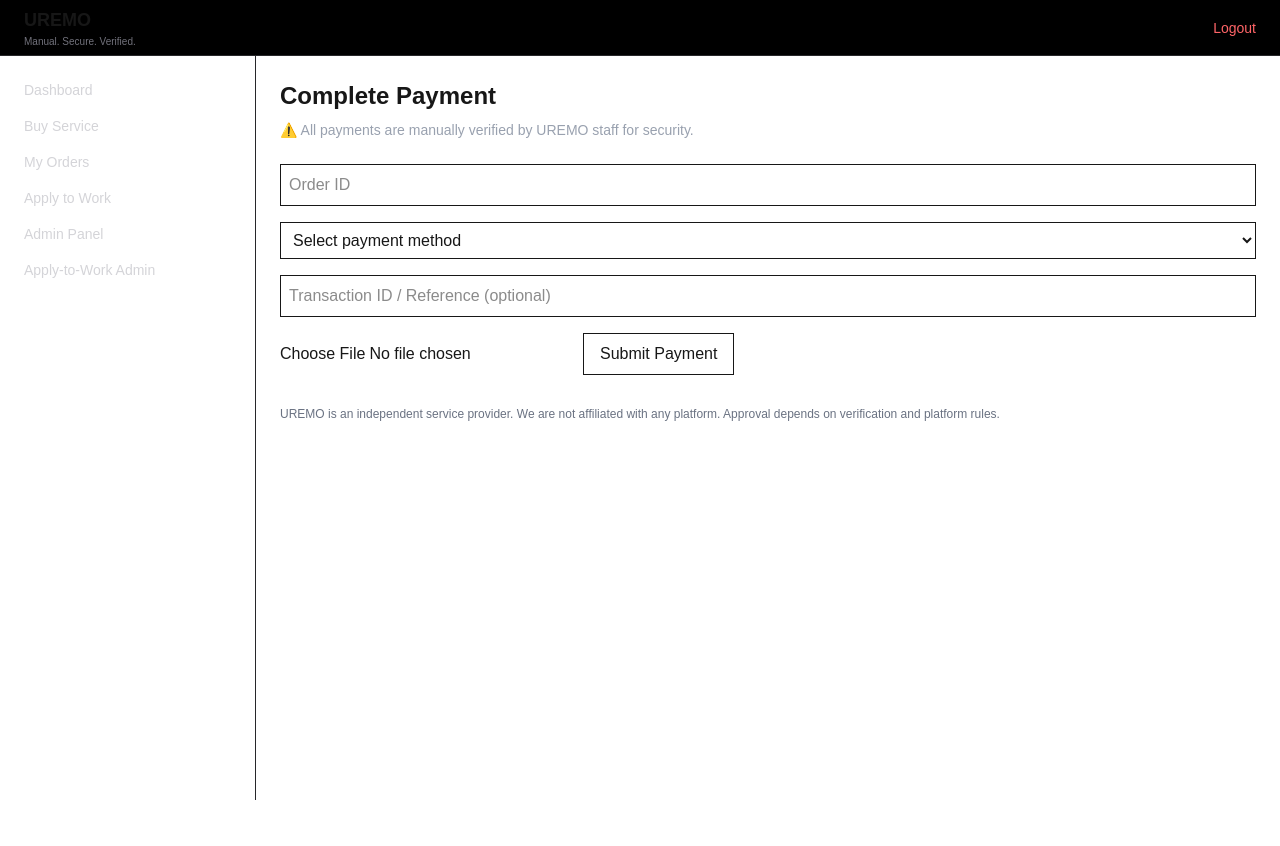
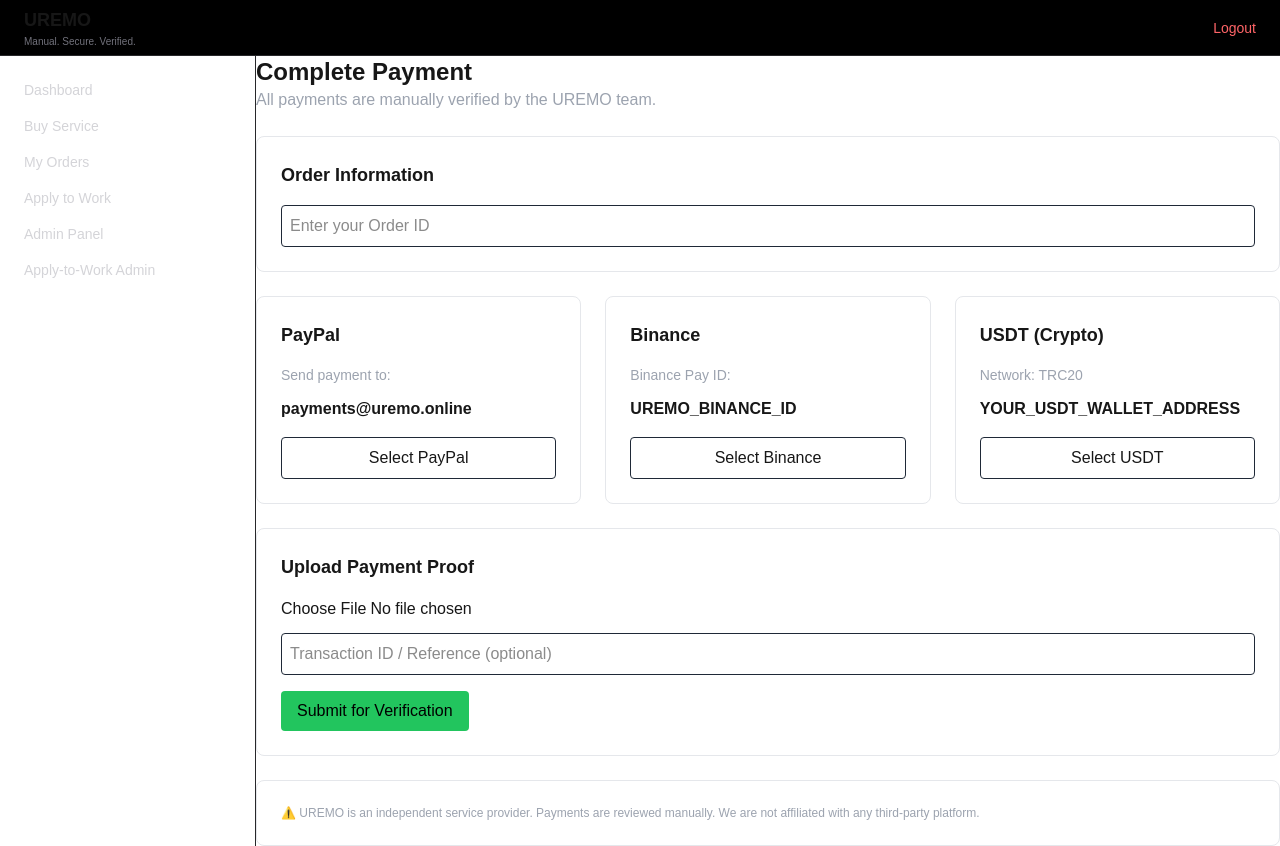
Before and after one commit to sajalnew01/uremo-frontend, a Next.js app: page /payment in a window 1280 px wide. Before the commit the page ends 800 px from the top, so only its background shows below. Built offline with nearby package versions, Linux system fonts and the light colour scheme.

Commit message:
UI rebuild: premium payment page with trust-first layout

```diff
--- a/app/payment/page.tsx
+++ b/app/payment/page.tsx
@@ -1,19 +1,19 @@
 "use client";
 
-import Container from "@/components/Container";
 import { useState } from "react";
+import Card from "@/components/Card";
 import { apiRequest } from "@/lib/api";
 
 export default function PaymentPage() {
+  const [orderId, setOrderId] = useState("");
   const [method, setMethod] = useState("");
-  const [orderId, setOrderId] = useState("");
   const [tx, setTx] = useState("");
   const [file, setFile] = useState<File | null>(null);
   const [loading, setLoading] = useState(false);
 
   const submit = async () => {
     if (!orderId || !method || !file) {
-      alert("All fields are required");
+      alert("Order ID, payment method, and proof are required");
       return;
     }
 
@@ -31,80 +31,108 @@
         true,
         true
       );
-      alert("Payment submitted. Verification in progress.");
+      alert("Payment submitted. Manual verification in progress.");
       window.location.href = "/orders";
     } catch (err: any) {
-      alert(err.message);
+      alert(err.message || "Submission failed");
     } finally {
       setLoading(false);
     }
   };
 
   return (
-    <Container>
-      <h1 className="text-2xl font-bold mb-2">Complete Payment</h1>
+    <div className="space-y-6">
+      {/* Header */}
+      <div>
+        <h1 className="text-2xl font-bold">Complete Payment</h1>
+        <p className="text-[#9CA3AF]">
+          All payments are manually verified by the UREMO team.
+        </p>
+      </div>
 
-      <p className="text-sm text-gray-400 mb-6">
-        ⚠️ All payments are manually verified by UREMO staff for security.
-      </p>
-
+      {/* Order ID */}
+      <Card title="Order Information">
         <input
-        placeholder="Order ID"
-        className="w-full p-2 mb-4 border"
+          placeholder="Enter your Order ID"
+          className="w-full p-2 bg-transparent border border-[#1F2937] rounded"
           onChange={(e) => setOrderId(e.target.value)}
         />
+      </Card>
 
-      <select
-        className="w-full p-2 mb-4 border"
-        onChange={(e) => setMethod(e.target.value)}
+      {/* Payment Methods */}
+      <div className="grid grid-cols-1 md:grid-cols-3 gap-6">
+        <Card title="PayPal">
+          <p className="text-sm text-[#9CA3AF] mb-3">Send payment to:</p>
+          <p className="font-semibold mb-4">payments@uremo.online</p>
+          <button
+            onClick={() => setMethod("paypal")}
+            className={`w-full py-2 rounded ${
+              method === "paypal" ? "bg-[#3B82F6]" : "border border-[#1F2937]"
+            }`}
           >
-        <option value="">Select payment method</option>
-        <option value="paypal">PayPal</option>
-        <option value="binance">Binance</option>
-        <option value="usdt">USDT (Crypto)</option>
-      </select>
+            Select PayPal
+          </button>
+        </Card>
 
-      {method === "paypal" && (
-        <div className="mb-4 p-3 border rounded">
-          <b>PayPal Email</b>
-          <p>payments@uremo.online</p>
+        <Card title="Binance">
+          <p className="text-sm text-[#9CA3AF] mb-3">Binance Pay ID:</p>
+          <p className="font-semibold mb-4">UREMO_BINANCE_ID</p>
+          <button
+            onClick={() => setMethod("binance")}
+            className={`w-full py-2 rounded ${
+              method === "binance" ? "bg-[#3B82F6]" : "border border-[#1F2937]"
+            }`}
+          >
+            Select Binance
+          </button>
+        </Card>
+
+        <Card title="USDT (Crypto)">
+          <p className="text-sm text-[#9CA3AF] mb-3">Network: TRC20</p>
+          <p className="font-semibold mb-4 break-all">
+            YOUR_USDT_WALLET_ADDRESS
+          </p>
+          <button
+            onClick={() => setMethod("usdt")}
+            className={`w-full py-2 rounded ${
+              method === "usdt" ? "bg-[#3B82F6]" : "border border-[#1F2937]"
+            }`}
+          >
+            Select USDT
+          </button>
+        </Card>
       </div>
-      )}
 
-      {method === "binance" && (
-        <div className="mb-4 p-3 border rounded">
-          <b>Binance Pay ID</b>
-          <p>UREMO_BINANCE_ID</p>
-        </div>
-      )}
-
-      {method === "usdt" && (
-        <div className="mb-4 p-3 border rounded">
-          <b>USDT (TRC20)</b>
-          <p>YOUR_USDT_WALLET_ADDRESS</p>
-        </div>
-      )}
+      {/* Proof Upload */}
+      <Card title="Upload Payment Proof">
+        <input
+          type="file"
+          className="mb-3"
+          onChange={(e) => setFile(e.target.files?.[0] || null)}
+        />
 
         <input
           placeholder="Transaction ID / Reference (optional)"
-        className="w-full p-2 mb-4 border"
+          className="w-full p-2 bg-transparent border border-[#1F2937] rounded mb-4"
           onChange={(e) => setTx(e.target.value)}
         />
 
-      <input
-        type="file"
-        className="mb-4"
-        onChange={(e) => setFile(e.target.files?.[0] || null)}
-      />
+        <button
+          onClick={submit}
+          disabled={loading}
+          className="px-4 py-2 rounded bg-[#22C55E] text-black"
+        >
+          {loading ? "Submitting..." : "Submit for Verification"}
+        </button>
+      </Card>
 
-      <button onClick={submit} disabled={loading} className="px-4 py-2 border">
-        {loading ? "Submitting..." : "Submit Payment"}
-      </button>
-
-      <p className="text-xs text-gray-500 mt-6">
-        UREMO is an independent service provider. We are not affiliated with any
-        platform. Approval depends on verification and platform rules.
+      {/* Legal / Trust */}
+      <Card>
+        <p className="text-xs text-[#9CA3AF]">
+          ⚠️ UREMO is an independent service provider. Payments are reviewed
+          manually. We are not affiliated with any third-party platform.
         </p>
-    </Container>
+      </Card>
+    </div>
   );
 }
```
Lines whose indentation alone changed are shown as unchanged.
